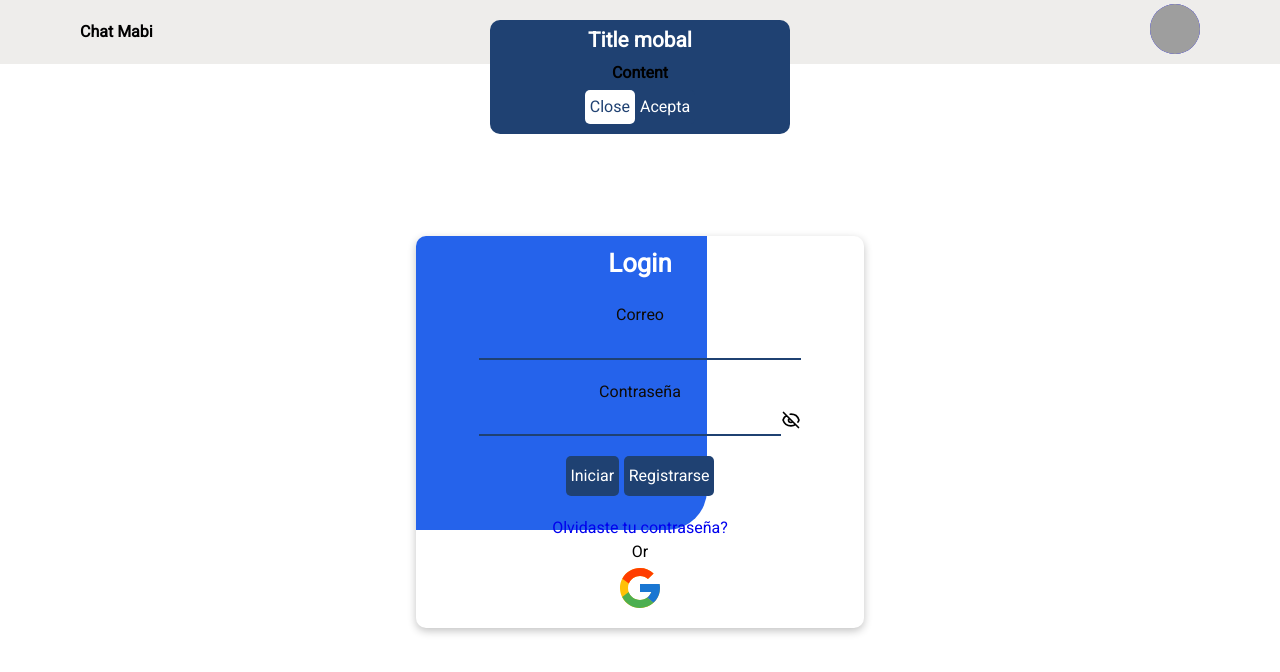
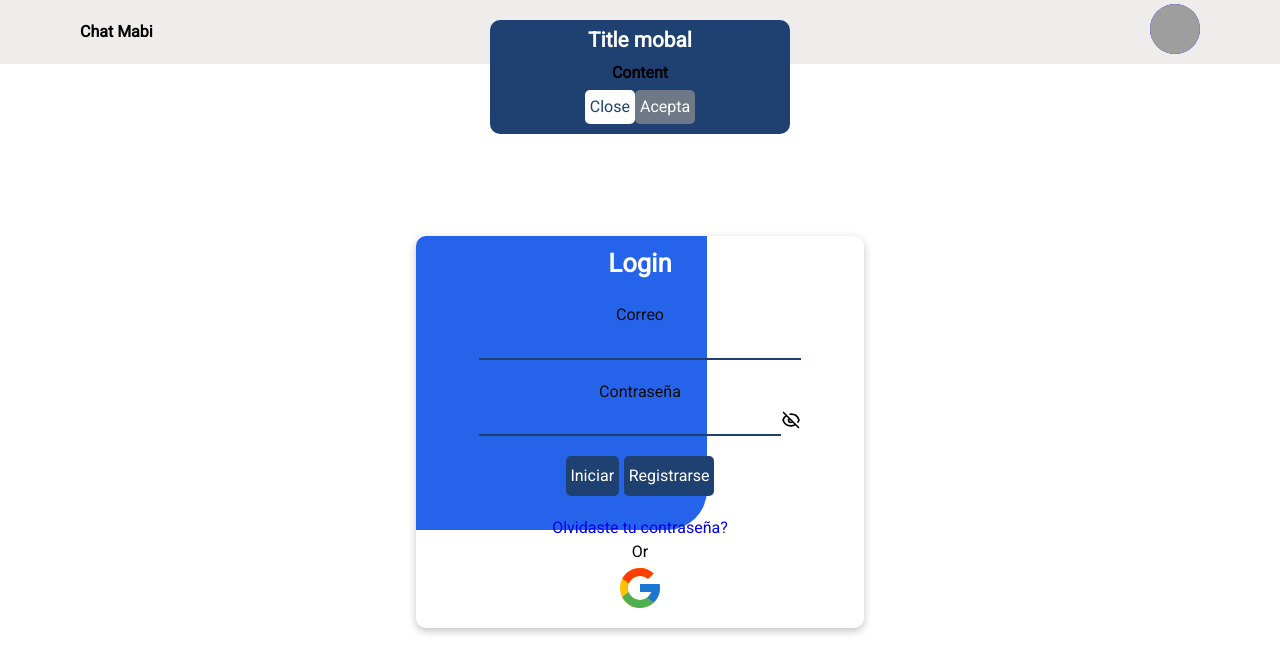
Before and after one commit to LuisArielRetanaHernadez/caht_client, a React (Vite) app: page /login in a window 1280 px wide. Shown: the top 672 px of the page. Built offline with nearby package versions, Linux system fonts and the light colour scheme; no server answers; grey boxes are pictures that could not be loaded.

Commit message:
cambianod el nombre de la clase 'buton--gray-teel' por 'button--gra-teel'

```diff
--- a/src/index.css
+++ b/src/index.css
@@ -143,9 +143,9 @@ ul, ol, li {
   color: var(--bg-blue-indigo);
 }
 
-.buton--gray-teel {
+.button--gray-teel {
   background-color: var(--gray-teel);
-  color: var(--bg-blue-bright);
+  color: var(--white);
 }
 
 /* .button--paddign-x {
```
